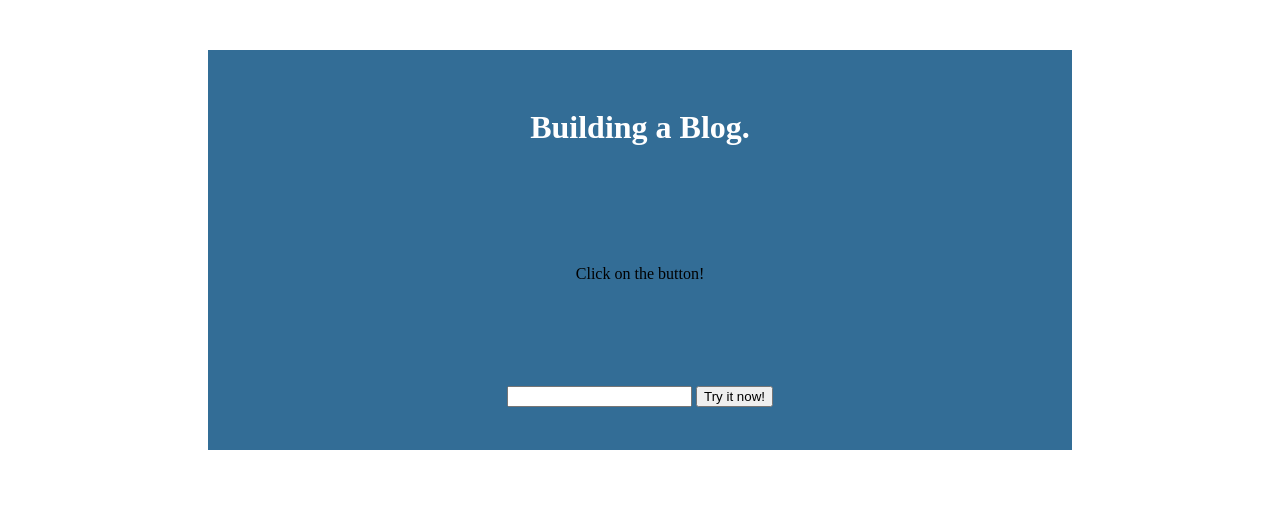
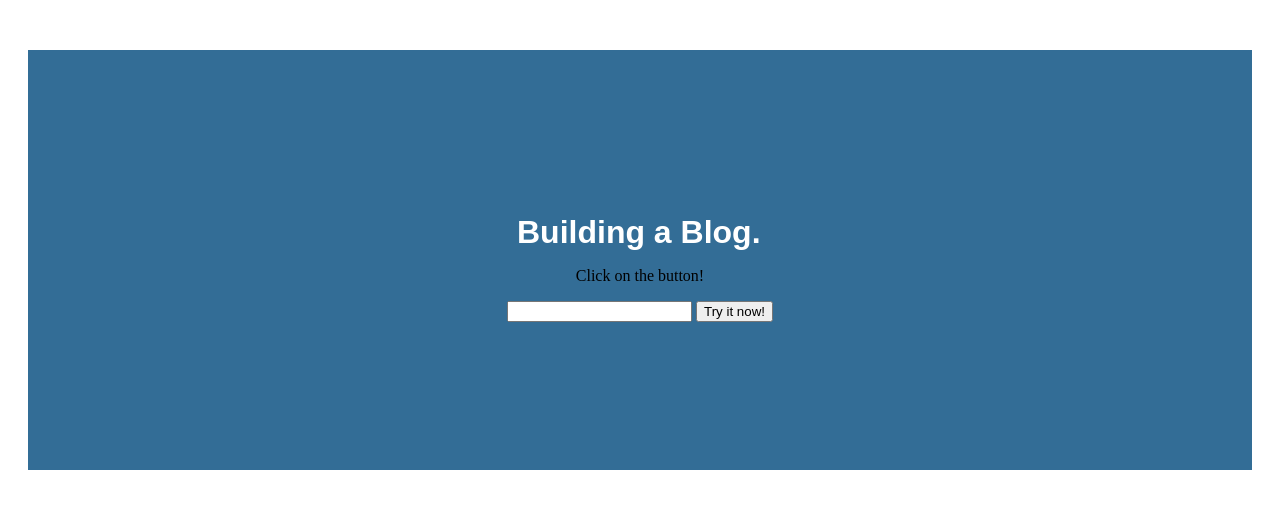
Before and after one commit to SantiagoValadez/Sesion01, a plain HTML site: page index.html in a window 1280 px wide. Drawn offline with Linux system fonts and the light colour scheme.

Commit message:
se centraron los elementos en pantalla

```diff
--- a/estilos/miweb.css
+++ b/estilos/miweb.css
@@ -1,16 +1,31 @@
 h1 {
     color: rgb(255, 255, 255);
+    font-family:Arial, Helvetica, sans-serif;
     margin: 16px 10px 16px 10px;
 }
 
 p {
     margin: 16px 10px 16px 10px;
+    display: grid;
+    place-items: center;
 }
 
 .container {
     background-color: rgb(51, 109, 150);
-    margin: 50px 200px 50px 200px;
+    border-top-color: rgb(65, 73, 88);
+    margin: 50px 20px 50px 20px;
     height: 400px;
+    padding: 10px 0px 10px 0px;
     display: grid;
     place-items: center;
 }
+
+#input {
+    display: grid;
+    place-items: center;
+}
+
+#button {
+    display: grid;
+    place-items: center;
+}
--- a/index.html
+++ b/index.html
@@ -6,7 +6,7 @@
 </head>
 <body>
     <div class="container">
-    <h1>Building a Blog.</h1>
+        <div clas="box"><h1>Building a Blog.</h1>
             <p>Click on the button!</p>
             <form>
                 <input type="email"/>
@@ -15,5 +15,6 @@
                 </button>
             </form>
         </div>
+    </div>
 </body>
 </html>
```
Lines whose indentation alone changed are shown as unchanged.
